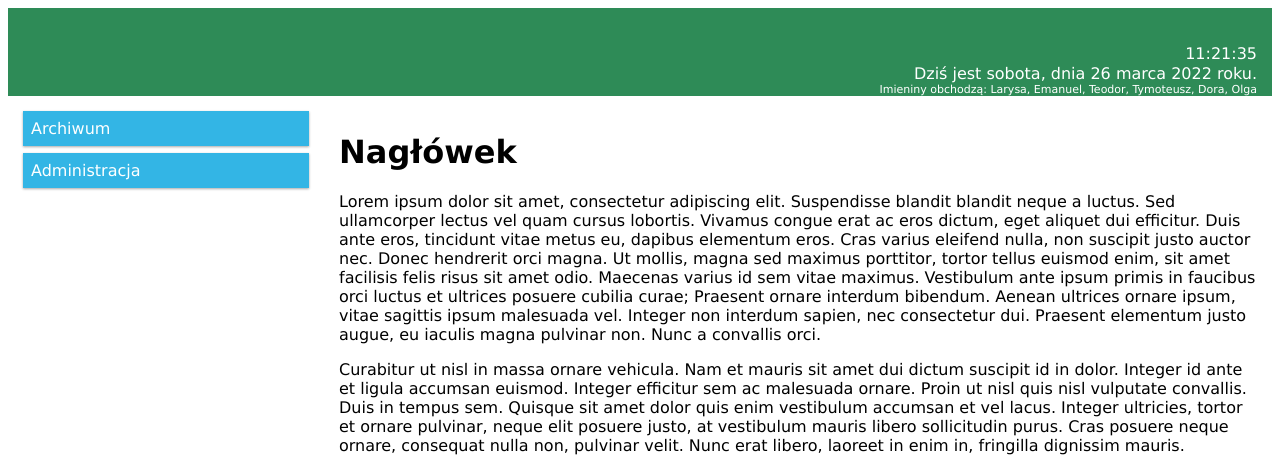
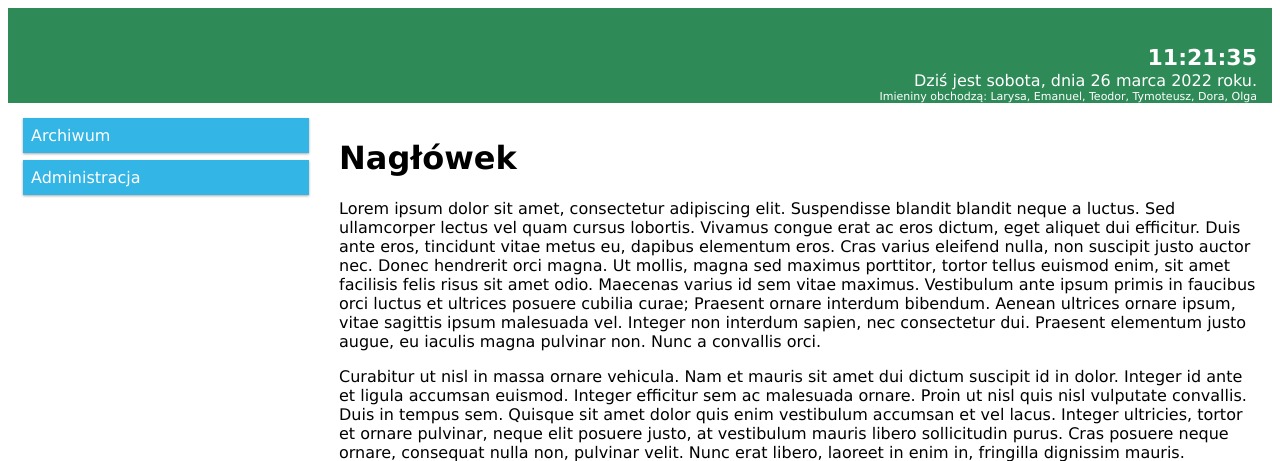
Before and after one commit to criticalerror99/technologie-internetowe-gazeta, a PHP site: page / in a window 1280 px wide. Shown: the top 461 px of the page. Run offline with PHP 8.4, Linux system fonts and the light colour scheme; data that the repository does not hold is empty.

Commit message:
Powiększenie oraz pogrubienie wyświetlanej godziny

```diff
--- a/styles.css
+++ b/styles.css
@@ -45,6 +45,11 @@
       margin-bottom: -15px;
   }
 
+.header p#clock {
+  font-size: 22px;
+  font-weight: bold;
+}
+
   .header p#imieniny {
     margin-top: 15px;
     font-size: 11px;
```
